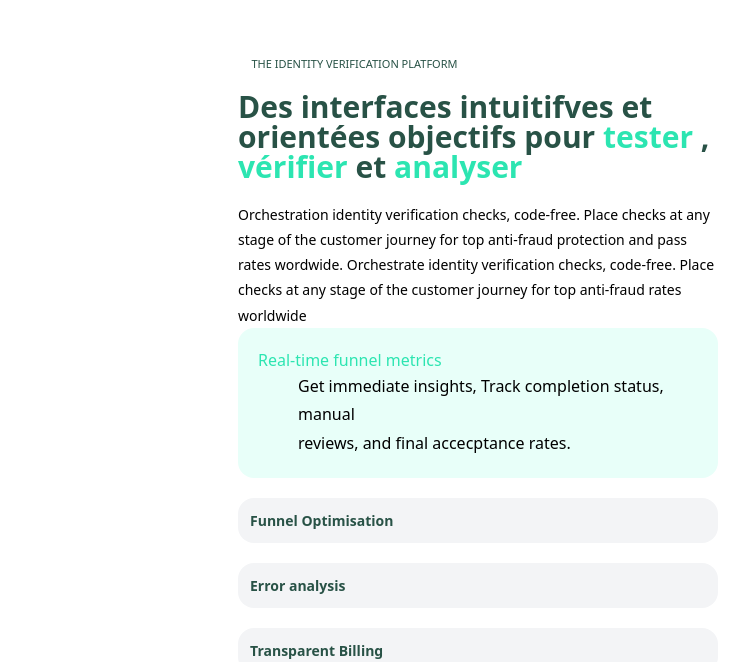
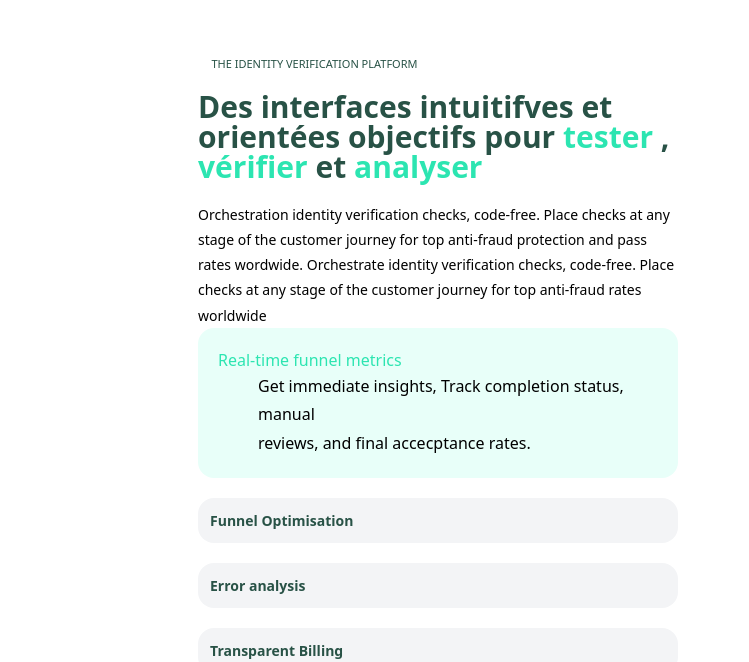
Before and after one commit to chrisvaldes/sekure-site, a React (Create React App) app: page / in a window 1280 px wide. Shown: the part 5918-6580 px from the top of the page, without its empty margins (202-951 px from the left). Built offline with nearby package versions, Linux system fonts and the light colour scheme.

Commit message:
version1.6

```diff
--- a/src/Pages/Accueil/Accueil.jsx
+++ b/src/Pages/Accueil/Accueil.jsx
@@ -765,7 +765,7 @@ export default function Accueil() {
         </section>
 
         {/* style={{ backgroundImage: `url(${phones})`, backgroundPosition: "bottom right", backgroundRepeat: "no-repeat" }} */}
-        <section class="bg-white phone-section pt-10 pl-20 " >
+        <section class="bg-white phone-section pt-10" >
           <div className='flex flex-wrap items-center justify-around gap-x-10 gap-y-10 group-cni-content'>
             <div class=" text-left" >
               <div class=" flex">
```
